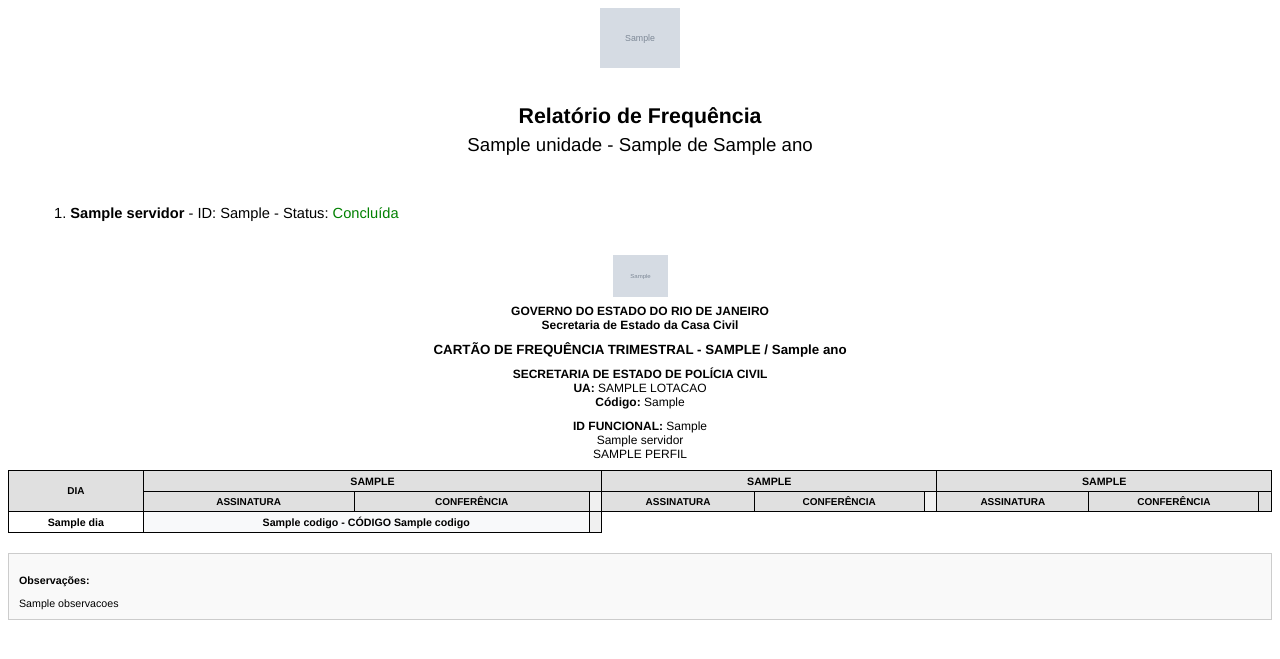
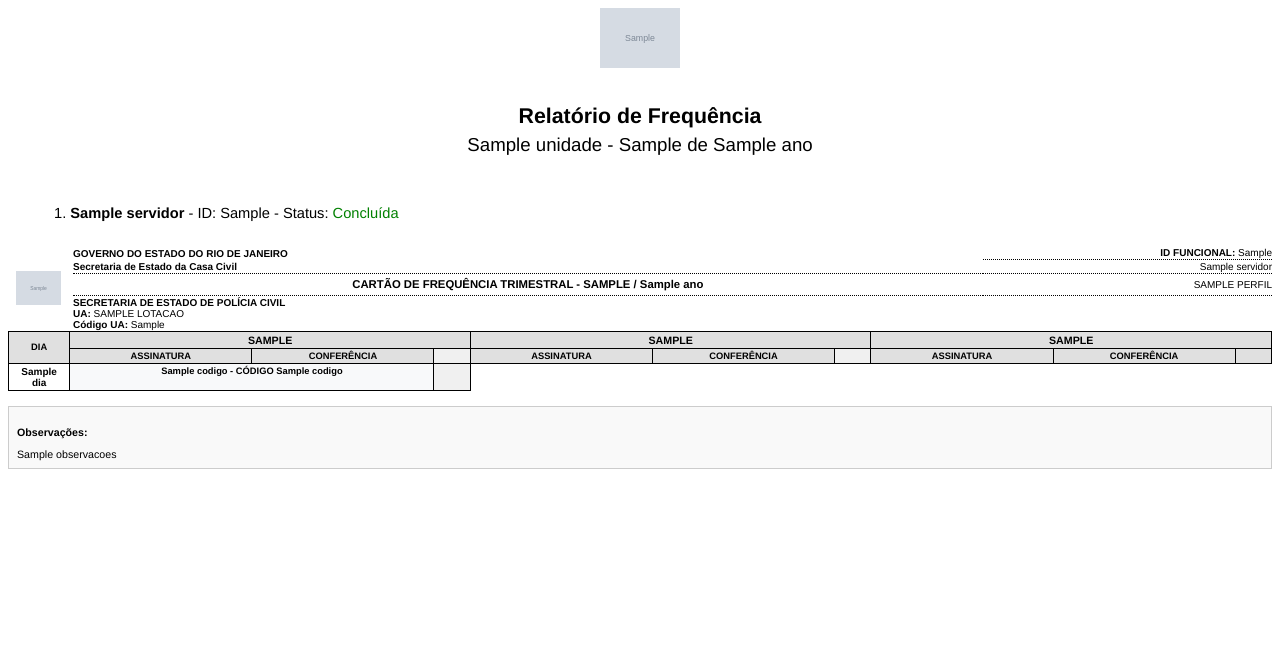
Before and after one commit to brasilhenrique/sigaf-pcerj, a Django app: template templates/core/impressao_ponto_unidade.html in a window 1280 px wide. Shown: the top 659 px of the page. Run offline with Django 5.2, Linux system fonts and the light colour scheme; the template is opened without the code that fills it: most values are stand-ins (such as "Sample title", 1, 10 or a date in 2020); grey boxes marked "Sample" are stand-in pictures.

Commit message:
Melhoras

```diff
--- a/core/views/agente/pdf_views.py
+++ b/core/views/agente/pdf_views.py
@@ -36,7 +36,7 @@ def gerar_pdf_unidade_view(request):
             folhas = FolhaPonto.objects.filter(
                 servidor__lotacao=unidade,
                 servidor__ativo=True,
-                servidor__lotacao__in=request.user.unidades_gerenciadas.all(),
+                servidor__lotacao__in=request.user.unidades_atuacao.all(), # CORRIGIDO AQUI: unidades_gerenciadas -> unidades_atuacao [cite: 1510]
                 ano=ano,
                 trimestre=trimestre
             ).select_related('servidor', 'servidor__lotacao').order_by('servidor__nome')
@@ -86,8 +86,9 @@ def gerar_pdf_unidade_view(request):
 def gerar_pdf_individual_view(request, folha_id):
     folha = get_object_or_404(FolhaPonto, id=folha_id)
 
+    # CORRIGIDO AQUI: unidades_gerenciadas -> unidades_atuacao
     if request.user != folha.servidor and \
-       not (request.user.perfil == 'Agente de Pessoal' and folha.servidor.lotacao in request.user.unidades_gerenciadas.all()):
+       not (request.user.perfil == 'Agente de Pessoal' and folha.servidor.lotacao in request.user.unidades_atuacao.all()):
         messages.error(request, "Você não tem permissão para gerar este PDF.")
         return redirect('core:dashboard')
 
--- a/templates/core/impressao_ponto_individual.html
+++ b/templates/core/impressao_ponto_individual.html
@@ -4,82 +4,103 @@
     <meta charset="UTF-8">
     <title>Folha de Ponto - {{ folha.servidor.nome }}</title>
     <style>
-        @page { size: A4 landscape; margin: 1cm; }
+        /* Margens e orientação da página */
+        @page { size: A4 landscape; margin: 0.7cm 1cm; } /* Margens superior/inferior 0.7cm, laterais 1cm */
         @media print { .folha-ponto { page-break-after: always; } }
         body { font-family: 'Helvetica', Arial, sans-serif; font-size: 8pt; color: #000; }
         .folha-ponto { width: 100%; border-collapse: collapse; margin-bottom: 20px; }
         .master-table { width: 100%; border-collapse: collapse; }
-        .master-table td, .master-table th { border: 1px solid black; padding: 4px; vertical-align: top; }
-        .brasao-container { text-align: center; padding: 5px 0; } /* Ajustado padding */
-        .brasao-container img { width: 55px; height: auto; } /* Diminuído o tamanho do brasão */
+        .master-table td, .master-table th { border: 1px solid black; padding: 2px 4px; vertical-align: top; } /* Diminuído o padding das células da tabela principal */
 
-        /* Estilos para o novo cabeçalho */
-        .header-section { text-align: center; font-weight: bold; margin-bottom: 5px; }
-        .header-section.gov { font-size: 9pt; } /* Um pouco maior */
-        .header-section.cartao { font-size: 10pt; margin-top: 10px; } /* Destaque para o título do cartão */
-        .header-section.policia-civil { font-size: 9pt; margin-top: 10px; } /* Informações da PCERJ */
-        .header-section.policia-civil span { font-weight: normal; } /* Nome da UA em normal */
-        .header-section.servidor-info { font-size: 9pt; margin-top: 10px; } /* Informações do servidor */
-        .header-section.servidor-info span { font-weight: normal; } /* Nomes e cargos em normal */
+        /* Estilos do cabeçalho */
+        .header-table { width: 100%; border-collapse: collapse; }
+        .header-table td { border: none; padding: 1px 0; font-size: 7.5pt; line-height: 1.1; } /* Fonte um pouco menor e line-height ajustado */
+        .header-table .brasao-cell { width: 60px; text-align: center; vertical-align: middle; padding-right: 5px; }
+        .header-table .brasao-cell img { width: 45px; height: auto; } /* Diminuído o tamanho do brasão */
+        .header-table .gov-info { text-align: left; font-weight: bold; }
+        .header-table .gov-info span { font-weight: normal; }
+        .header-table .title-center {
+            text-align: center;
+            font-weight: bold;
+            font-size: 8.5pt;
+            padding-top: 4px; /* Aumentado o padding superior */
+            padding-bottom: 4px; /* Aumentado o padding inferior */
+        }
+        .header-table .right-info { text-align: right; font-weight: bold; }
+        .header-table .right-info span { font-weight: normal; }
+        .header-table .border-bottom-dotted { border-bottom: 1px dotted black; }
 
-        .no-border { border: none !important; }
+        /* Estilos específicos das células de dias e assinaturas */
         .month-header { background-color: #E0E0E0; font-weight: bold; text-align: center; }
-        .day-header { background-color: #E0E0E0; font-weight: bold; text-align: center; font-size: 7.5pt; }
-        .day-cell { text-align: center; font-size: 8pt; vertical-align: middle; font-weight: bold; }
+        .day-header { background-color: #E0E0E0; font-weight: bold; text-align: center; font-size: 7pt; }
+        .day-cell { text-align: center; font-size: 7.5pt; vertical-align: middle; font-weight: bold; }
         .separator-col { border-right: 1px solid black !important; width: 1%; background-color: #f0f0f0; }
-        .signature-cell { text-align: center; font-size: 6.5pt; line-height: 1.2; word-break: break-word; vertical-align: middle;}
+        .signature-cell { text-align: center; font-size: 6pt; line-height: 1.1; word-break: break-word; vertical-align: middle; padding: 1px 2px; }
         .ocorrencia-cell {
             text-align: center;
             font-weight: bold;
-            font-size: 8pt;
+            font-size: 7pt;
             background-color: #f8f9fa;
             vertical-align: middle;
+            padding: 1px 2px;
         }
         .pendente-assinatura {
             color: #888;
             font-style: italic;
-            font-size: 7pt;
+            font-size: 6pt;
         }
+
+        /* Estilo para a seção de Observações */
+        .observacoes-box { margin-top: 15px; padding: 8px; border: 1px solid #ccc; background-color: #f9f9f9; }
+        .observacoes-box p { margin-bottom: 3px; }
+        .observacoes-box p:last-child { margin-bottom: 0; }
     </style>
 </head>
 <body>
     <div class="folha-ponto">
+        <table class="header-table">
+            <tr>
+                <td rowspan="4" class="brasao-cell">
+                    <img src="{{ imagem_path }}" alt="Brasão da PCERJ">
+                </td>
+                <td colspan="2" class="gov-info">GOVERNO DO ESTADO DO RIO DE JANEIRO</td>
+                <td class="right-info border-bottom-dotted">ID FUNCIONAL: <span>{{ folha.servidor.id_funcional }}</span></td>
+            </tr>
+            <tr>
+                <td colspan="2" class="gov-info border-bottom-dotted">Secretaria de Estado da Casa Civil</td>
+                <td class="right-info border-bottom-dotted"><span>{{ folha.servidor.nome }}</span></td>
+            </tr>
+            <tr>
+                <td colspan="2" class="title-center border-bottom-dotted">CARTÃO DE FREQUÊNCIA TRIMESTRAL - {{ folha.get_trimestre_display|upper }} / {{ folha.ano }}</td>
+                <td class="right-info border-bottom-dotted"><span>{{ folha.servidor.perfil|upper }}</span></td>
+            </tr>
+            <tr>
+                <td colspan="2" class="gov-info">SECRETARIA DE ESTADO DE POLÍCIA CIVIL<br>
+                    UA: <span>{{ folha.servidor.lotacao.nome_unidade|upper|default:"NÃO INFORMADA" }}</span><br>
+                    Código UA: <span>{{ folha.servidor.lotacao.codigo_ua|default:"NÃO INFORMADO" }}</span>
+                </td>
+                <td class="right-info"></td> {# Célula vazia para alinhamento #}
+            </tr>
+        </table>
+
         <table class="master-table">
             <thead>
                 <tr>
-                    <td colspan="10" class="no-border">
-                        <div class="brasao-container">
-                             <img src="{{ imagem_path }}" alt="Brasão da PCERJ">
-                        </div>
-                        <div class="header-section gov">
-                            GOVERNO DO ESTADO DO RIO DE JANEIRO<br>
-                            Secretaria de Estado da Casa Civil
-                        </div>
-                        <div class="header-section cartao">
-                            CARTÃO DE FREQUÊNCIA TRIMESTRAL - {{ folha.get_trimestre_display|upper }} / {{ folha.ano }}
-                        </div>
-                        <div class="header-section policia-civil">
-                            SECRETARIA DE ESTADO DE POLÍCIA CIVIL<br>
-                            UA: <span>{{ folha.servidor.lotacao.nome_unidade|upper|default:"NÃO INFORMADA" }}</span><br>
-                            Código: <span>{{ folha.servidor.lotacao.codigo_ua|default:"NÃO INFORMADO" }}</span>
-                        </div>
-                        <div class="header-section servidor-info">
-                            ID FUNCIONAL: <span>{{ folha.servidor.id_funcional }}</span><br>
-                            <span>{{ folha.servidor.nome }}</span><br>
-                            <span>{{ folha.servidor.perfil|upper }}</span>
-                        </div>
-                    </td>
+                    <th rowspan="2" class="day-header" style="vertical-align: middle; width: 3%;">DIA</th>
+                    <th colspan="3" class="month-header" style="width: 32%;">{{ meses.0|upper }}</th>
+                    <th colspan="3" class="month-header" style="width: 32%;">{{ meses.1|upper }}</th>
+                    <th colspan="3" class="month-header" style="width: 32%;">{{ meses.2|upper }}</th>
                 </tr>
                 <tr>
-                    <th rowspan="2" class="day-header" style="vertical-align: middle;">DIA</th>
-                    <th colspan="3" class="month-header">{{ meses.0|upper }}</th>
-                    <th colspan="3" class="month-header">{{ meses.1|upper }}</th>
-                    <th colspan="3" class="month-header">{{ meses.2|upper }}</th>
-                </tr>
-                <tr>
-                    <th class="day-header">ASSINATURA</th> <th class="day-header">CONFERÊNCIA</th> <th class="separator-col day-header"></th>
-                    <th class="day-header">ASSINATURA</th> <th class="day-header">CONFERÊNCIA</th> <th class="separator-col day-header"></th>
-                    <th class="day-header">ASSINATURA</th> <th class="day-header">CONFERÊNCIA</th> <th class="day-header" style="width:1%;"></th>
+                    <th class="day-header" style="width: 10%;">ASSINATURA</th>
+                    <th class="day-header" style="width: 10%;">CONFERÊNCIA</th>
+                    <th class="separator-col day-header" style="width: 2%;"></th>
+                    <th class="day-header" style="width: 10%;">ASSINATURA</th>
+                    <th class="day-header" style="width: 10%;">CONFERÊNCIA</th>
+                    <th class="separator-col day-header" style="width: 2%;"></th>
+                    <th class="day-header" style="width: 10%;">ASSINATURA</th>
+                    <th class="day-header" style="width: 10%;">CONFERÊNCIA</th>
+                    <th class="day-header" style="width: 2%;"></th>
                 </tr>
             </thead>
             <tbody>
@@ -126,7 +147,7 @@
 
         {# Seção de Observações #}
         {% if folha.observacoes %}
-        <div style="margin-top: 20px; padding: 10px; border: 1px solid #ccc; background-color: #f9f9f9;">
+        <div class="observacoes-box">
             <p style="font-weight: bold; margin-bottom: 5px;">Observações:</p>
             <p style="white-space: pre-wrap; margin-bottom: 0;">{{ folha.observacoes }}</p>
         </div>
```
Lines whose indentation alone changed are shown as unchanged.
